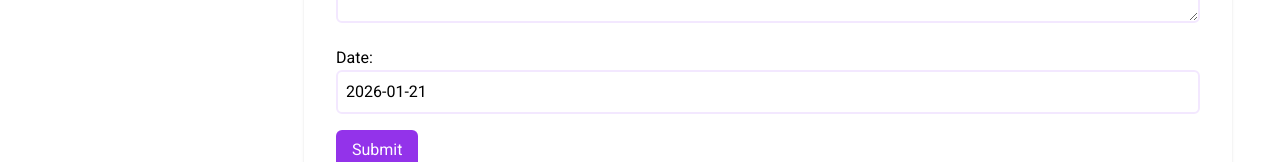
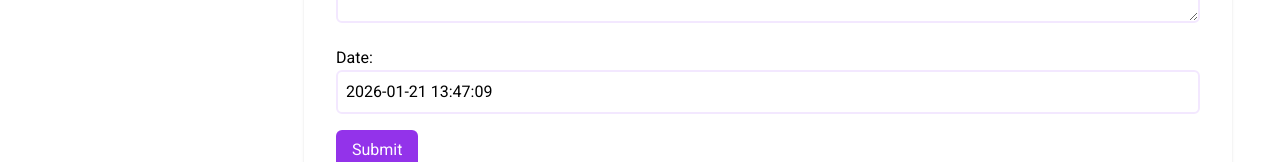
Before and after one commit to pptthh/learn-nextJS, a Next.js app: page /blog/post/insert in a window 1280 px wide. Shown: the part 329-491 px from the top of the page. Built offline with nearby package versions, Linux system fonts and the light colour scheme.

Commit message:
refactor code

```diff
--- a/src/app/api/posts/route.ts
+++ b/src/app/api/posts/route.ts
@@ -1,10 +1,12 @@
 
 import { sql } from '@vercel/postgres';
+import { unstable_noStore } from 'next/cache';
 import { NextResponse } from 'next/server';
 
 export async function GET() {
+  unstable_noStore();
   try {
-    const posts = await sql`SELECT * FROM posts ORDER BY date DESC LIMIT 2;`;
+    const posts = await sql`SELECT * FROM posts ORDER BY date LIMIT 200;`;
     return NextResponse.json({ posts }, { status: 200 });
   } catch (error) {
     return NextResponse.json({ error }, { status: 500 });
@@ -21,7 +23,7 @@ export async function POST(request: Request) {
   try {
     // SQL query to insert a new post
     // await sql `INSERT INTO posts (id, title, content, date) VALUES (${id}, ${title}, ${content}, ${date})`;
-    const post = await sql `INSERT INTO posts (id, author, title, content, date) VALUES (${id}, 'sandra l', ${title}, ${content}, ${date});`;
+    const post = await sql `INSERT INTO posts (id, author, title, content, date) VALUES (${id}, 'Péter', ${title}, ${content}, ${date});`;
     console.log('Inserted post:', post);
     return NextResponse.json({ result: post, message: 'Post successfully inserted' }, { status: 200 });
   } catch (error) {
--- a/src/app/blog/post/insert/page.tsx
+++ b/src/app/blog/post/insert/page.tsx
@@ -3,26 +3,35 @@ import { useState } from 'react';
 import { useRouter } from 'next/navigation'
 import { v4 as uuidv4 } from 'uuid';
 
+const getCurrentDateTime = () => {
+  const now = new Date();
+  return now.toISOString().slice(0, 19).replace('T', ' ');
+};
+const getEmptyFormData = () => ({
+  id: '',
+  title: '',
+  content: '',
+  date: getCurrentDateTime()
+});
+
 export default function Page() {
   const router = useRouter()
-  const [formData, setFormData] = useState({
-    id: '',
-    title: '',
-    content: '',
-    date: new Date().toISOString().slice(0, 10)
-  });
+  const [formData, setFormData] = useState(getEmptyFormData());
 
-  const handleChange = (e: React.ChangeEvent<HTMLInputElement>) => {
+  const handleChange = (e: React.ChangeEvent<HTMLInputElement | HTMLTextAreaElement>) => {
+    console.debug("insert/Page/ handleChange:", formData);
     const { name, value } = e.target;
     setFormData(prevData => ({
       ...prevData,
+      date: getCurrentDateTime(),
       [name]: value
     }))
   };
 
-  const handleSubmit = (e: React.ChangeEvent<HTMLInputElement>) => {
+  const handleSubmit = (e: React.FormEvent<HTMLFormElement>) => {
     e.preventDefault();
     const uuid = uuidv4();
+    console.debug("insert/Page/ handleSubmit:", formData, uuid);
     fetch(`/api/posts?id=${uuid}&title=${formData.title}&content=${formData.content}&date=${formData.date}`, {
       method: 'POST',
       headers: {
@@ -31,15 +40,12 @@ export default function Page() {
       body: JSON.stringify({ ...formData, id: uuid })
     }).then(() => {
       // Clear form fields
-      setFormData({
-        id: '',
-        title: '',
-        content: '',
-        date: ''
-      });
+      setFormData(getEmptyFormData());
       router.push('/blog/posts');
     }).catch(console.error)
   }
+
+  console.debug("\ninsert/Page/default formData:", formData);
 
   return (
     <div className="bg-white p-8 rounded shadow">
@@ -52,7 +58,7 @@ export default function Page() {
         </div>
         <div>
           <label htmlFor="content" className="block font-medium">Content:</label>
-          <textarea id="content" name="content" rows="4" value={formData.content} onChange={handleChange} className="w-full border-2 border-purple-100 p-2 rounded-md focus:border-purple-200 focus:outline-none"></textarea>
+          <textarea id="content" name="content" rows={4} value={formData.content} onChange={handleChange} className="w-full border-2 border-purple-100 p-2 rounded-md focus:border-purple-200 focus:outline-none"></textarea>
         </div>
         <div>
           <label htmlFor="date" className="block font-medium">Date:</label>
--- a/src/app/lib/data.ts
+++ b/src/app/lib/data.ts
@@ -19,7 +19,7 @@ export async function getPosts() {
   try {
     noStore();
     await new Promise((resolve) => setTimeout(resolve, 3000));
-    const data = await sql`SELECT * FROM posts`
+    const data = await sql `SELECT * FROM posts order BY title, date LIMIT 200;`;
     console.log(data.rows)
     return data.rows;
   } catch (error) {
```
